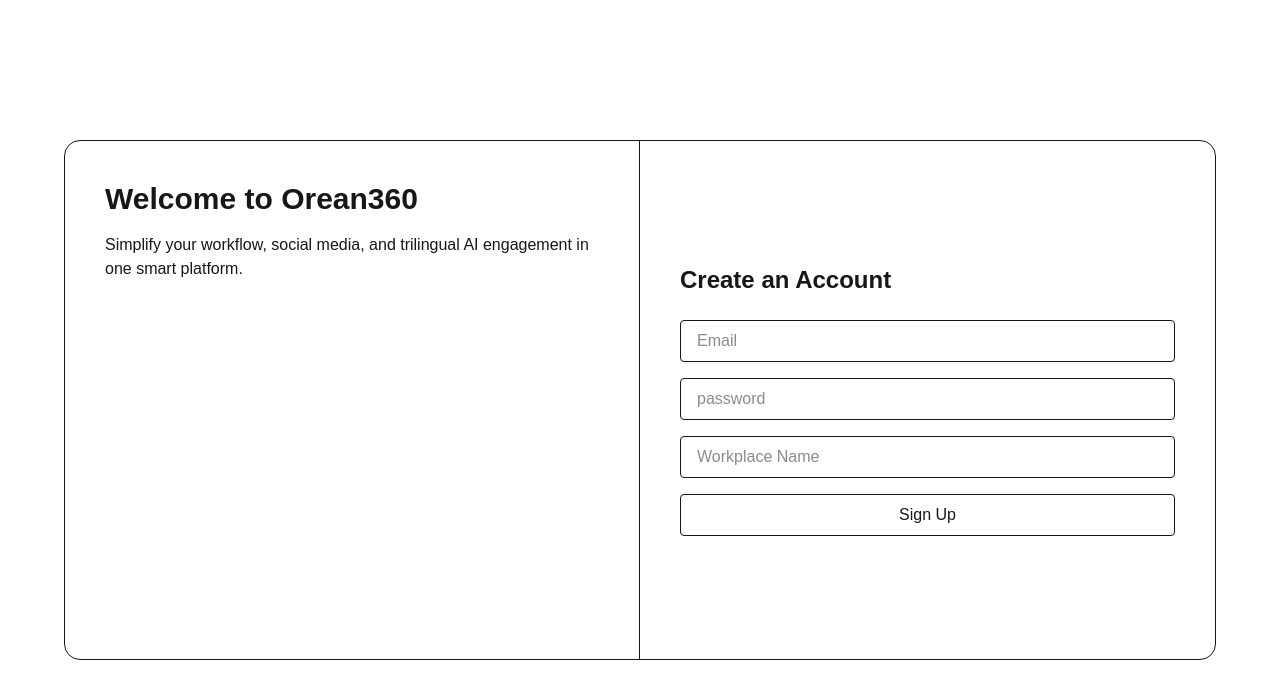
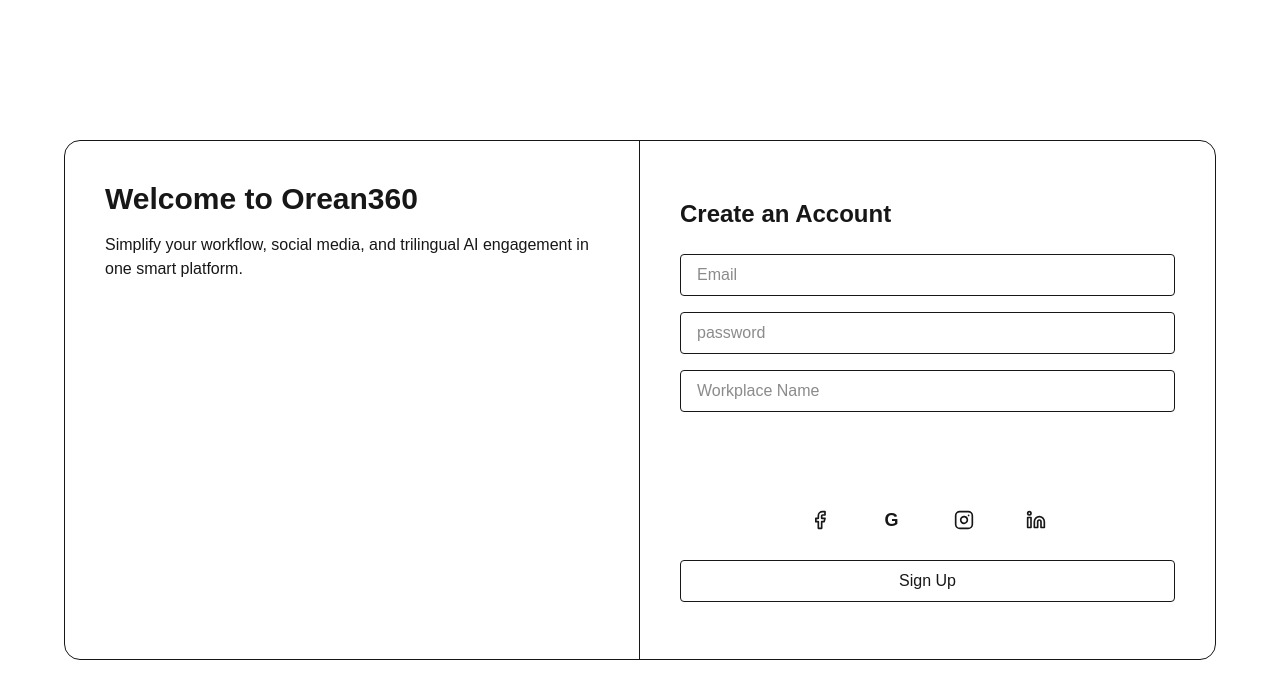
Before and after one commit to MalithAmodya/Orean_360_V1, a Next.js app in the folder frontend/: page /signup in a window 1280 px wide. Shown: the top 698 px of the page. Built offline with nearby package versions, Linux system fonts and the light colour scheme.

Commit message:
Add social login UI and divider to signup page Structure

```diff
--- a/frontend/src/app/signup/page.tsx
+++ b/frontend/src/app/signup/page.tsx
@@ -1,3 +1,5 @@
+import { Facebook, Instagram, Linkedin } from "lucide-react";
+
 
 
 export default function Signup() {
@@ -47,6 +49,33 @@
                         className="w-full px-4 py-2 border rounded"
                         />
 
+                        <div className="flex items-center gap-4 my-6 text-white/60">
+                            <div className="flex-1 h-[1px] bg-white/30" />
+                            <span className="text-sm">or</span>
+                            <div className="flex-1 h-[1px] bg-white/30" />
+                        </div>
+
+                        <div className="flex justify-center gap-6 my-4">
+
+                            <div className="w-12 h-12 rounded-full bg-white/20 flex items-center justify-center hover:bg-white/30 transition cursor-pointer">
+                                <Facebook size={20} />
+                            </div>
+
+                            <div className="w-12 h-12 rounded-full bg-white/20 flex items-center justify-center hover:bg-white/30 transition cursor-pointer">
+                                <span className="font-bold text-lg">G</span>
+                            </div>
+
+                            <div className="w-12 h-12 rounded-full bg-white/20 flex items-center justify-center hover:bg-white/30 transition cursor-pointer">
+                                <Instagram size={20} />
+                            </div>
+
+                            <div className="w-12 h-12 rounded-full bg-white/20 flex items-center justify-center hover:bg-white/30 transition cursor-pointer">
+                                <Linkedin size={20} />
+                            </div>
+
+                        </div>
+
+
                         <button
                         type="submit"
                         className="w-full py-2 border rounded">
```
